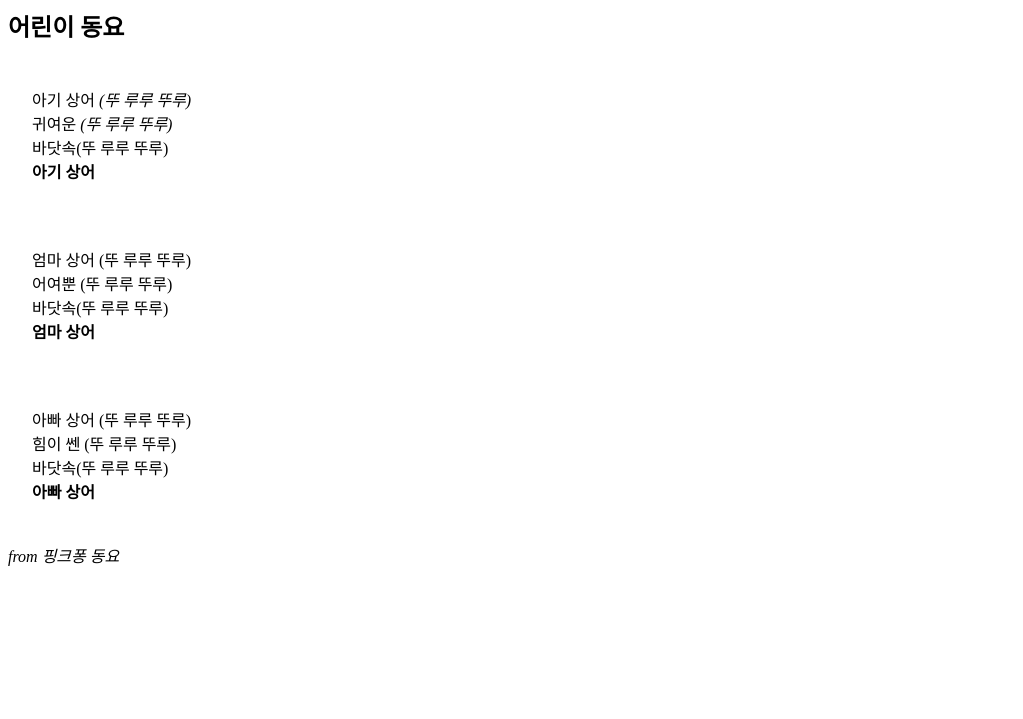
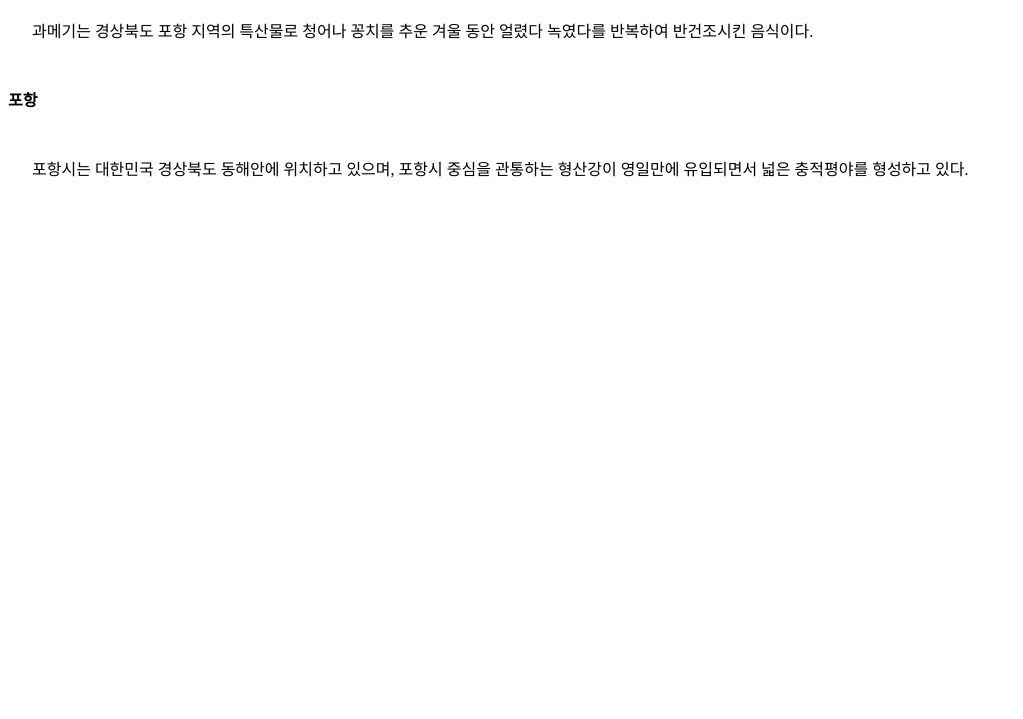
Before and after one commit to kubby159/webSitewithFastcampus, a plain HTML site: page index.html in a window 1280 px wide. Shown: the part 81-800 px from the top of the page, without its empty margins (0-1023 px from the left). Drawn offline with Linux system fonts and the light colour scheme.

Commit message:
[html] aside tag

```diff
--- a/index.html
+++ b/index.html
@@ -16,27 +16,17 @@
     </style>
   </head>
   <body>
-    <h1>상어가족</h1>
-    <h2>어린이 동요</h2>
-
+    <h2>과메기</h2>
     <p>
-      아기 상어 <em> (뚜 루루 뚜루)</em> <br />
-      귀여운 <i>(뚜 루루 뚜루)</i><br />
-      바닷속(뚜 루루 뚜루)<br />
-      <b>아기 상어</b>
+      과메기는 경상북도 포항 지역의 특산물로 청어나 꽁치를 추운 겨울 동안 얼렸다
+      녹였다를 반복하여 반건조시킨 음식이다.
     </p>
-    <p>
-      엄마 상어 (뚜 루루 뚜루) <br />
-      어여뿐 (뚜 루루 뚜루)<br />
-      바닷속(뚜 루루 뚜루)<br />
-      <strong>엄마 상어</strong>
-    </p>
-    <p>
-      아빠 상어 (뚜 루루 뚜루) <br />
-      힘이 쎈 (뚜 루루 뚜루)<br />
-      바닷속(뚜 루루 뚜루)<br />
-      <strong>아빠 상어</strong>
-    </p>
-    <cite>from 핑크퐁 동요</cite>
+    <aside>
+      <h4>포항</h4>
+      <p>
+        포항시는 대한민국 경상북도 동해안에 위치하고 있으며, 포항시 중심을
+        관통하는 형산강이 영일만에 유입되면서 넓은 충적평야를 형성하고 있다.
+      </p>
+    </aside>
   </body>
 </html>
```
